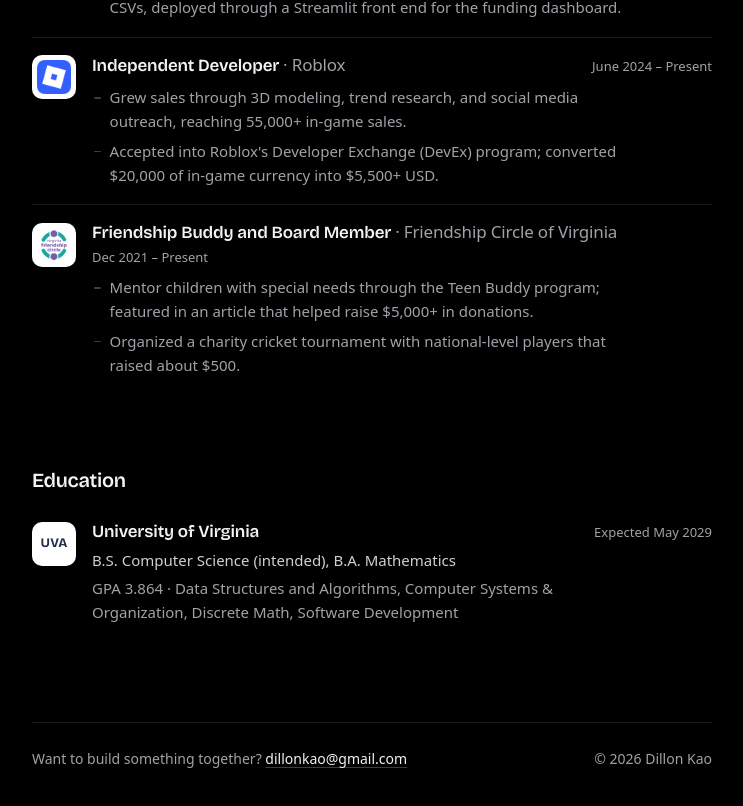
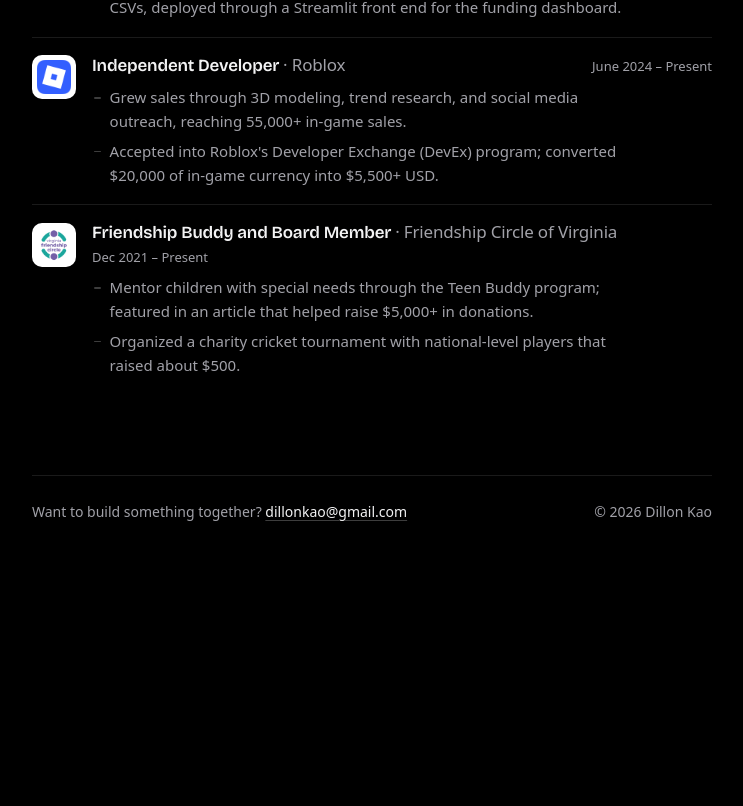
Before and after one commit to dcow12/dillon-kao-site, a Next.js app: page /experience in a window 1280 px wide. Shown: the part 618-1424 px from the top of the page, without its empty margins (268-1011 px from the left). After the commit the page ends 1189 px from the top, so only its background shows below. Built offline with nearby package versions, Linux system fonts and the light colour scheme.

Commit message:
Remove Education; mention Math in tagline and bio

```diff
--- a/app/experience/page.tsx
+++ b/app/experience/page.tsx
@@ -8,7 +8,7 @@ import { SiteFooter } from "@/components/SiteFooter";
 
 export const metadata: Metadata = {
   title: "Experience",
-  description: `Experience and education of ${site.firstName} ${site.lastName}.`,
+  description: `Experience of ${site.firstName} ${site.lastName}.`,
 };
 
 export default function ExperiencePage() {
@@ -33,25 +33,6 @@ export default function ExperiencePage() {
         <ExperienceList items={site.experience} />
       </section>
 
-      <section className="exp" aria-labelledby="edu-title">
-        <h2 id="edu-title" className="section-title">
-          Education
-        </h2>
-        <div className="exp-item">
-          <div className="exp-logo exp-logo-text" aria-hidden="true">
-            UVA
-          </div>
-          <div className="exp-body">
-            <div className="exp-head">
-              <h3 className="exp-role">{site.education.school}</h3>
-              <span className="exp-dates">{site.education.dates}</span>
-            </div>
-            <p className="exp-degree">{site.education.degree}</p>
-            <p className="exp-detail">{site.education.detail}</p>
-          </div>
-        </div>
-      </section>
-
       <SiteFooter />
     </main>
   );
--- a/content/site.ts
+++ b/content/site.ts
@@ -3,9 +3,9 @@
 export const site = {
   firstName: "Dillon",
   lastName: "Kao",
-  tagline: "2nd year Computer Science @ UVA",
+  tagline: "2nd year Computer Science & Math @ UVA",
   description:
-    "Dillon Kao is a second-year Computer Science student at the University of Virginia building across software, AI, and embedded systems.",
+    "Dillon Kao is a second-year Computer Science and Math student at the University of Virginia building across software, AI, and embedded systems.",
 
   // Add a profile photo later: put the file in /public (for example /public/me.jpg)
   // and set this to { src: "/me.jpg", alt: "Dillon Kao" }.
@@ -21,7 +21,7 @@ export const site = {
   ],
 
   about: [
-    "I'm Dillon, a second-year Computer Science student at the University of Virginia. I like projects where software meets hardware: code that has to deal with real devices, real data, and the people using them.",
+    "I'm Dillon, a second-year Computer Science and Math student at the University of Virginia. I like projects where software meets hardware: code that has to deal with real devices, real data, and the people using them.",
     "I'm most interested in software development, artificial intelligence, and embedded systems. Lately that has meant a native C++ engine that turns game controllers into a keyboard and mouse, experiments on whether a 70‑billion‑parameter language model can tell when it's being tested, and a single-cell dashboard for studying leptin resistance in the brain.",
     "I learn fastest by building, so I'm always picking up new skills, looking for interesting problems, and hoping to work with people who care about the details. If something here catches your eye, reach out.",
   ],
@@ -78,13 +78,6 @@ export const site = {
     },
   ],
 
-  education: {
-    school: "University of Virginia",
-    degree: "B.S. Computer Science (intended), B.A. Mathematics",
-    dates: "Expected May 2029",
-    detail: "GPA 3.864 · Data Structures and Algorithms, Computer Systems & Organization, Discrete Math, Software Development",
-  },
-
   funFacts: [
     "I love playing the piano.",
     "My all-you-can-eat sushi record is 130 pieces.",
```
